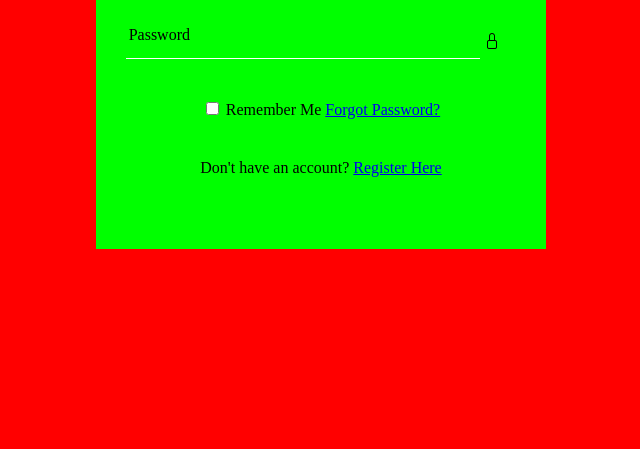
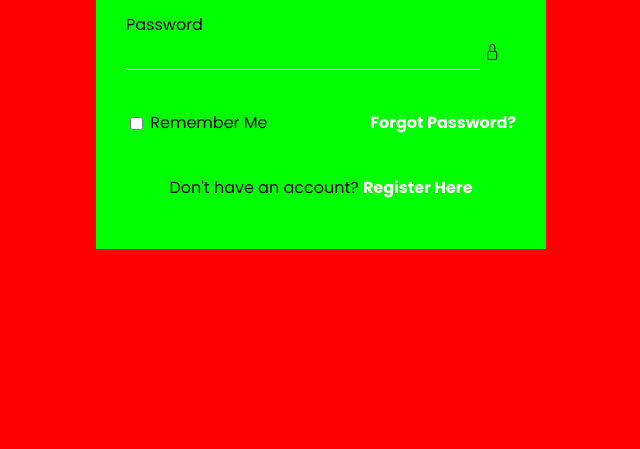
Before and after one commit to Baghatraj/Form-1, a plain HTML site: page index.html in a window 1280 px wide. Shown: the part 351-800 px from the top of the page, without its empty margins (319-959 px from the left). Drawn offline with nearby package versions, Linux system fonts and the light colour scheme.

Commit message:
second commit

```diff
--- a/assets/css/style.css
+++ b/assets/css/style.css
@@ -1,7 +1,10 @@
+@import url('https://fonts.googleapis.com/css2?family=Poppins:wght@300;400;500;600;700&display=swap');
+
 body {
     margin: 0;
     padding: 0;
     background-color: red;
+    font-family: 'Poppins', sans-serif;
 }
 
 .container {
@@ -30,14 +33,22 @@ body {
     padding: 10px;
 }
 
-.email ~ label {
+.email ~ label, .password ~ label {
    position: absolute;
-   right: 360px;
+   top: 50%;
+   left: 10px;
+   transform: translateY(-50%);
+   transition: 1s;
+   pointer-events: none;
 }
 
-.password ~ label {
-    position: absolute;
-    right: 336px;
+
+input:focus ~ label, input:valid ~ label {
+    top: -3px;
+}
+
+.password:focus ~ label, .password:valid~ label {
+    top: -3px;
 }
 
 .email, .password {
@@ -53,6 +64,8 @@ body {
     margin: 20px;
     padding: 10px;
     text-align: center;
+    display: flex;
+    justify-content: space-between;
 }
 
 .msg {
@@ -61,9 +74,18 @@ body {
     text-align: center;
 }
 
-/* .password {
-    border: none;
-    outline: none;
-    border-bottom: 1px solid white;
-    background-color: transparent;
-} */
+.remember {
+    position: relative;
+    top: 2px;
+    font-size: 12px;
+}
+
+.link{
+    text-decoration: none;
+    color: white;
+    font-weight: 700;
+}
+
+.link:hover{
+    text-decoration: underline;
+}
--- a/index.html
+++ b/index.html
@@ -22,9 +22,11 @@
                 <i class="bi bi-lock"></i>
             </div>
             <div class="other">
+                <div>
                 <input type="checkbox" name="" id="remember" class="remember">
                 <label for="remember">Remember Me</label>
-                <a href="#">Forgot Password?</a>
+                </div>
+                <a href="#" class="link">Forgot Password?</a>
             </div>
                 <div class="msg">Don't have an account? <a href="#" class="link">Register Here</a></div>
         </form>
```
